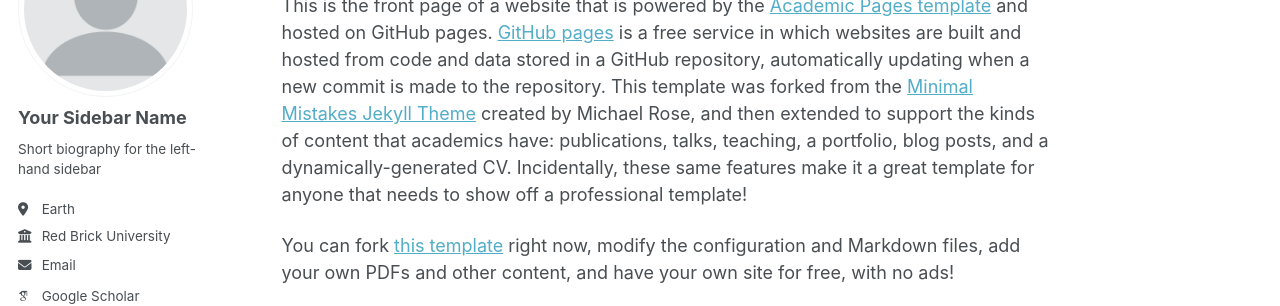
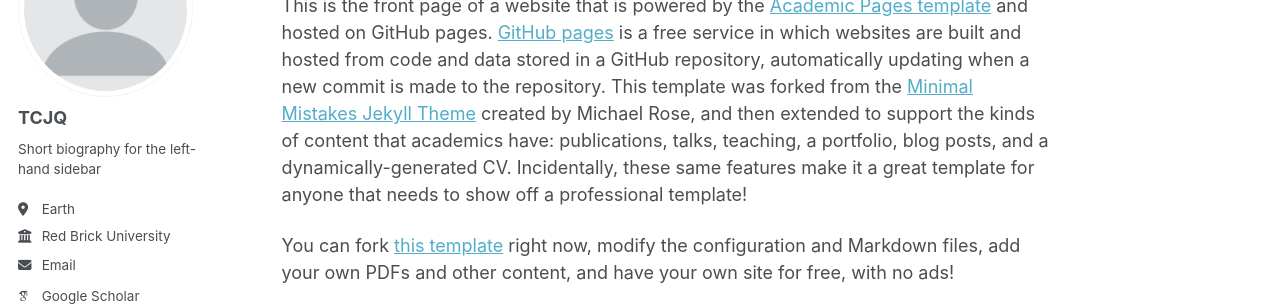
Before and after one commit to Merluin/tcjq.github.io, a Jekyll site: the page built from _pages/about.md, in a window 1280 px wide. Shown: the part 177-483 px from the top of the page. Built offline with Jekyll 4.4.1, drawn with Linux system fonts in a browser that asks for light colours; some web fonts are replaced; a script that is not in the unit is left out.

Commit message:
Update _config.yml

```diff
--- a/_config.yml
+++ b/_config.yml
@@ -13,10 +13,10 @@ title                    : "Your Name / Site Title"
 title_separator          : "-"
 name                     : &name "Your Name"
 description              : &description "Your Name's academic portfolio"   # Update this with a general description of your site, this is the default if not overridden by a page
-url                      : https://academicpages.github.io # The base hostname & protocol for your site e.g. "https://[your GitHub username].github.io",
+url                      : https://merluin.github.io # The base hostname & protocol for your site e.g. "https://[your GitHub username].github.io",
                                                            # or if you already have some other page hosted on Github then use "https://[your GitHub username].github.io/[Your Repo Name]"
 baseurl                  : "" # the subpath of your site, e.g. "/blog"
-repository               : "academicpages/academicpages.github.io"
+repository               : "merluin/merluin.github.io"
 
 # Site Author - The following control what appear as part of the author content on the side bar.
 #               If a field is blank the icon and link will not appear, otherwise it will be shown.
@@ -24,7 +24,7 @@ repository               : "academicpages/academicpages.github.io"
 author:
   # Biographic information
   avatar           : "profile.png"
-  name             : "Your Sidebar Name"
+  name             : "TCJQ"
   pronouns         : # example: "she/her"
   bio              : "Short biography for the left-hand sidebar"
   location         : "Earth"
```
